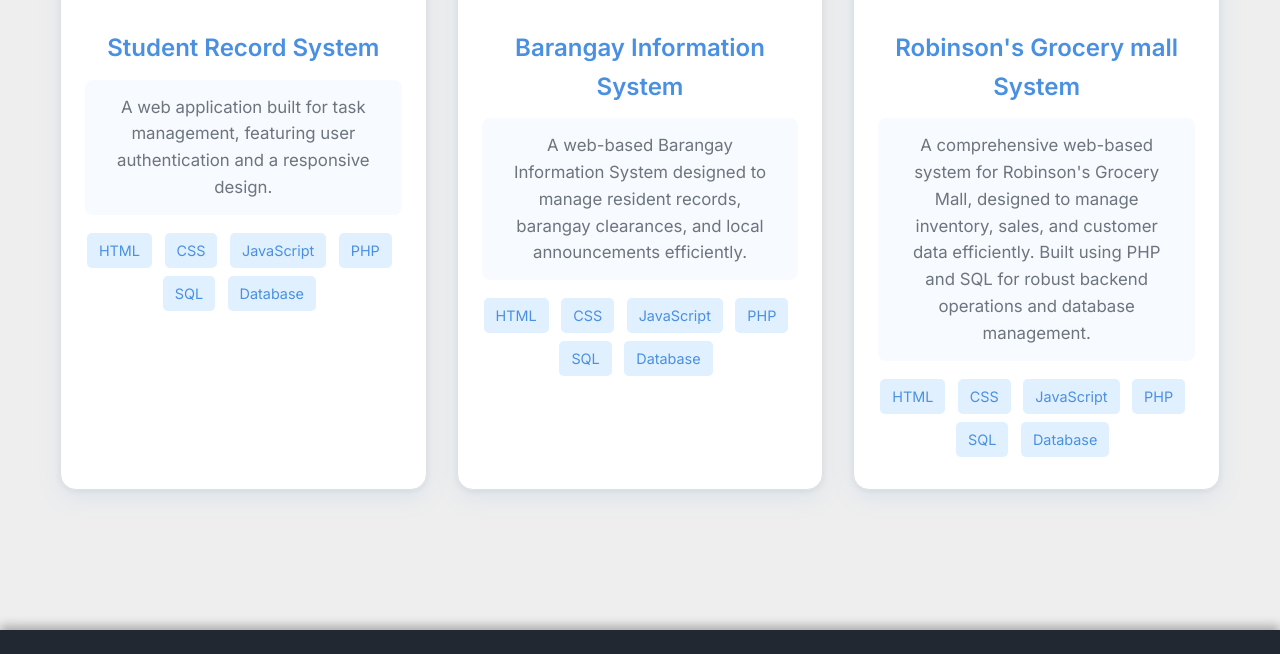
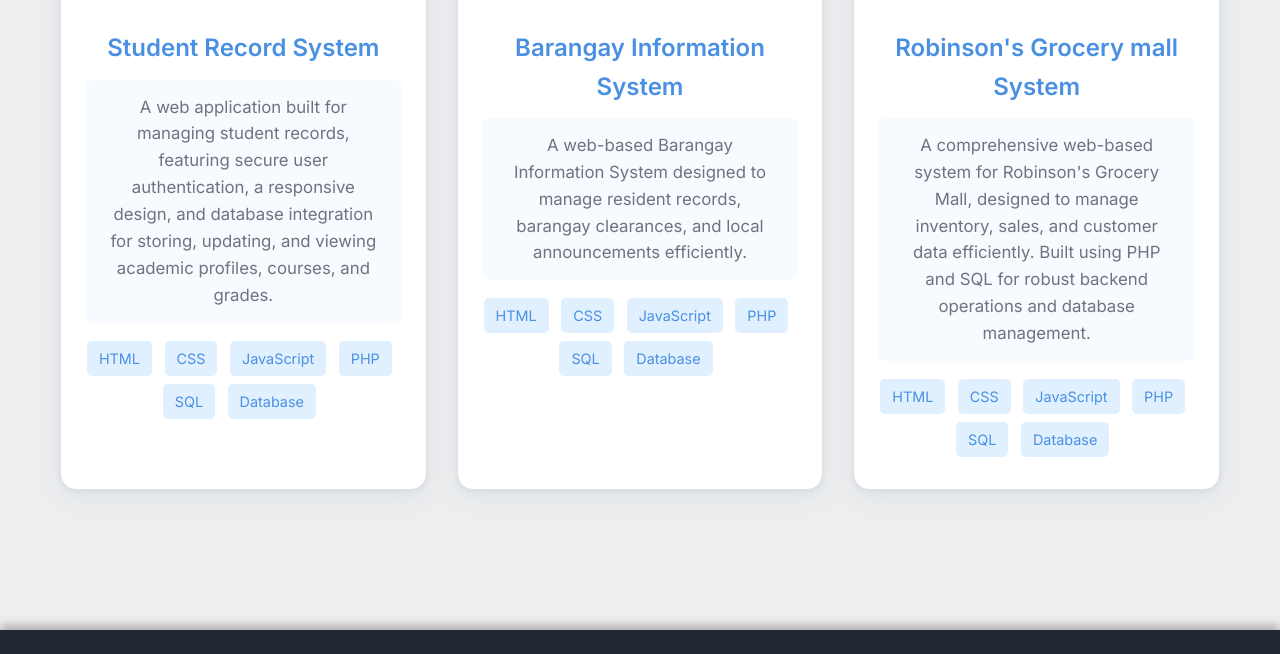
Before and after one commit to dandevjr/dandev-portfolio, a plain HTML site: page index.html in a window 1280 px wide. Shown: the part 2350-3004 px from the top of the page. Drawn offline with Linux system fonts and the light colour scheme.

Commit message:
dandevjr

```diff
--- a/index.html
+++ b/index.html
@@ -541,7 +541,7 @@
                         <div class="project-info" style="padding: 32px 24px 24px 24px;">
                             <h3 style="font-size: 1.5rem; color: #4A90E2; margin-bottom: 12px;">Student Record System</h3>
                             <p style="font-size: 1.05rem; color: #6c757d; margin-bottom: 18px; background: #f7faff; padding: 14px 18px; border-radius: 8px;">
-                                A web application built for task management, featuring user authentication and a responsive design.
+                                A web application built for managing student records, featuring secure user authentication, a responsive design, and database integration for storing, updating, and viewing academic profiles, courses, and grades.
                             </p>
                             <div class="project-tags" style="margin-bottom: 0;">
                                 <span class="project-tag">HTML</span>
```
